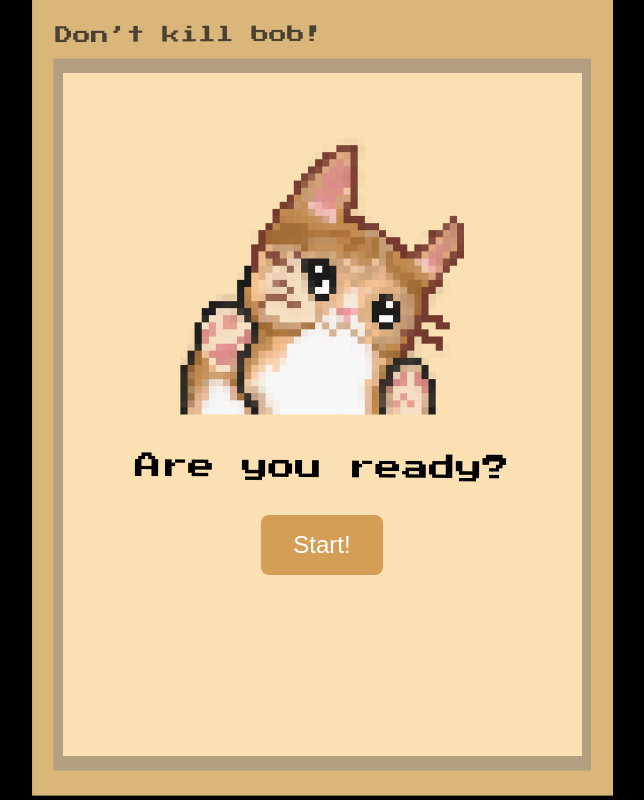
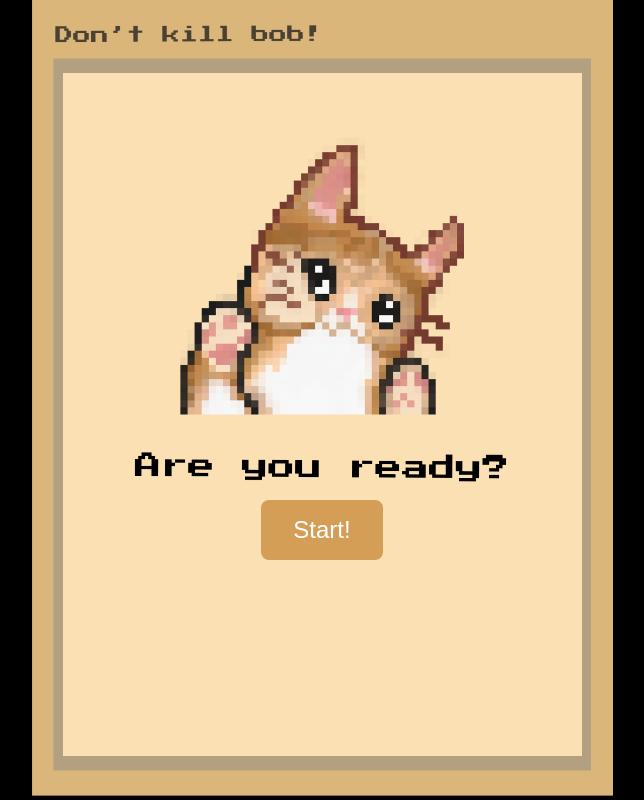
Before and after one commit to lauraM686/dont-kill-bob, a plain HTML site: page index.html in a window 1280 px wide. Shown: the whole page, without its empty margins (318-962 px from the left). Drawn offline with Linux system fonts and the light colour scheme.

Commit message:
Update style.css

```diff
--- a/style.css
+++ b/style.css
@@ -33,7 +33,7 @@ body.start-screen {
   color: #ffffff;
   cursor: pointer;
   transition: transform 0.2s ease;
-  margin-top: 290px;
+  margin-top: 260px;
 }
 
 #start-button:hover {
```
